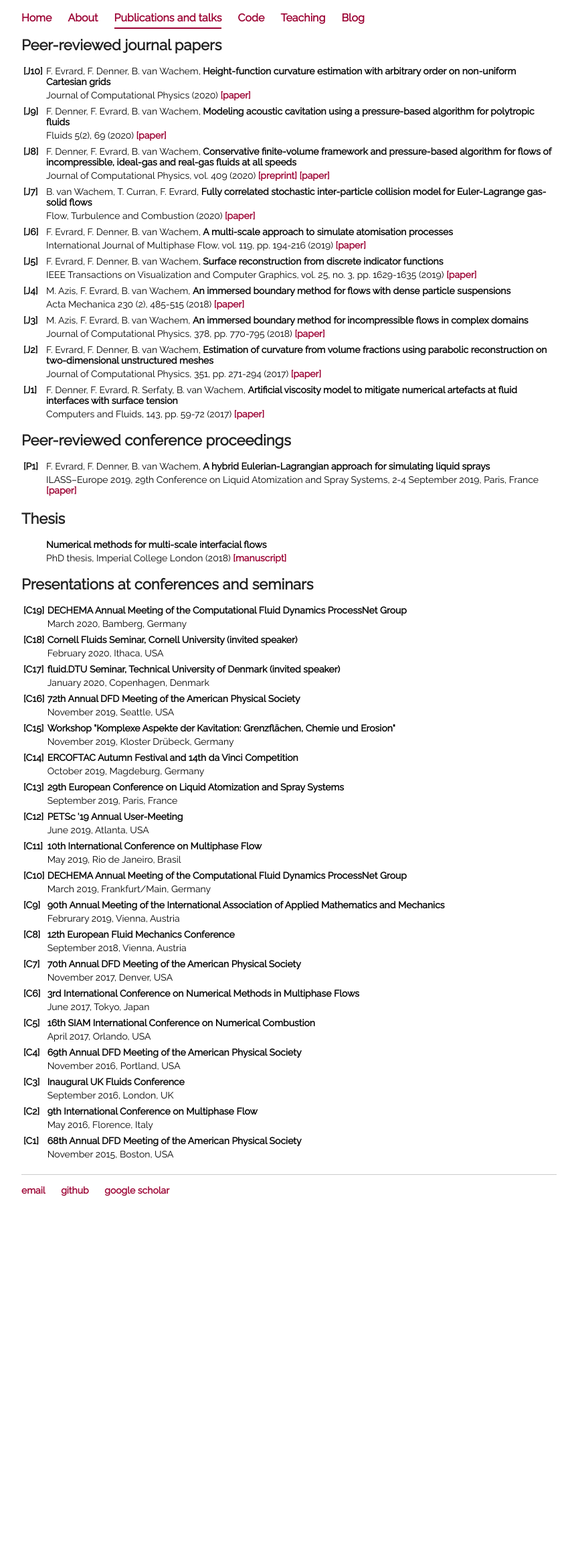
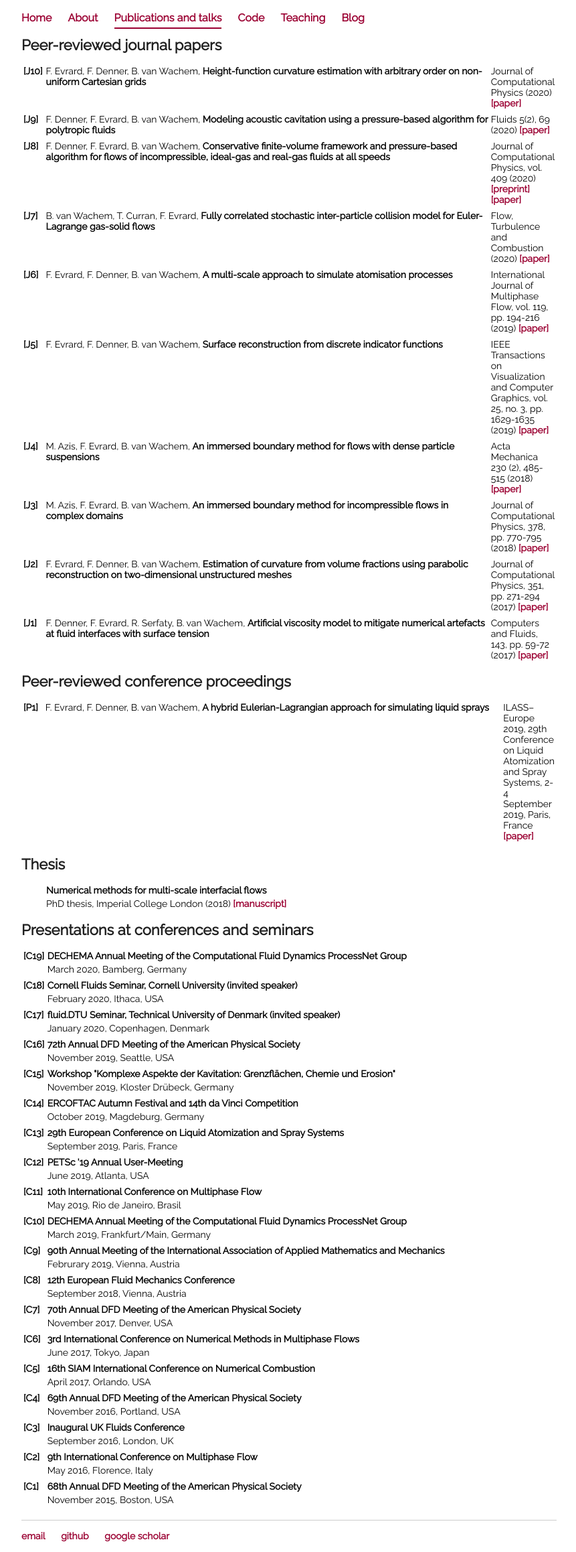
Before and after one commit to fabienevrard/fabienevrard.github.io, a Jekyll site: the page built from publications/index.html, in a window 1280 px wide. Shown: the whole page at 67% size, without its empty margins (208-1069 px from the left). Built offline with Jekyll 4.4.1, drawn with Linux system fonts in a browser that asks for light colours; before the commit the page ends 1801 px from its top, so only the background shows below that.

Commit message:
Update index.html

```diff
--- a/publications/index.html
+++ b/publications/index.html
@@ -10,93 +10,53 @@ title: Publications and talks
 		 <col width=95%>
 		 <tr>
 			 <td><b>[J10]</b></td>
-			 <td>F. Evrard, F. Denner, B. van Wachem, <b>Height-function curvature estimation with arbitrary order on non-uniform Cartesian grids</b></td>
-		 </tr>
-		 <tr>
-			 <td></td>
-			 <td>Journal of Computational Physics (2020) <b><a href="https://doi.org/10.1016/j.jcpx.2020.100060">[paper]</a></b></td>
+			 <td>F. Evrard, F. Denner, B. van Wachem, <b>Height-function curvature estimation with arbitrary order on non-uniform Cartesian grids</b></td><td>Journal of Computational Physics (2020) <b><a href="https://doi.org/10.1016/j.jcpx.2020.100060">[paper]</a></b></td>
 		 </tr>
 		 <tr><td></td><td></td></tr>
 		 <tr>
 			 <td><b>[J9]</b></td>
-			 <td>F. Denner, F. Evrard, B. van Wachem, <b>Modeling acoustic cavitation using a pressure-based algorithm for polytropic fluids</b></td>
-		 </tr>
-		 <tr>
-			 <td></td>
-			 <td>Fluids 5(2), 69 (2020) <b><a href="https://www.mdpi.com/2311-5521/5/2/69/pdf">[paper]</a></b></td>
+			 <td>F. Denner, F. Evrard, B. van Wachem, <b>Modeling acoustic cavitation using a pressure-based algorithm for polytropic fluids</b><td>Fluids 5(2), 69 (2020) <b><a href="https://www.mdpi.com/2311-5521/5/2/69/pdf">[paper]</a></b></td>
 		 </tr>
 		 <tr><td></td><td></td></tr>
 		 <tr>
 			 <td><b>[J8]</b></td>
-			 <td>F. Denner, F. Evrard, B. van Wachem, <b>Conservative finite-volume framework and pressure-based algorithm for flows of incompressible, ideal-gas and real-gas fluids at all speeds</b></td>
-		 </tr>
-		 <tr>
-			 <td></td>
-			 <td>Journal of Computational Physics, vol. 409 (2020) <b><a href="https://arxiv.org/abs/2002.10482">[preprint]</a></b> <b><a href="https://doi.org/10.1016/j.jcp.2020.109348">[paper]</a></b></td>
+			 <td>F. Denner, F. Evrard, B. van Wachem, <b>Conservative finite-volume framework and pressure-based algorithm for flows of incompressible, ideal-gas and real-gas fluids at all speeds</b><td>Journal of Computational Physics, vol. 409 (2020) <b><a href="https://arxiv.org/abs/2002.10482">[preprint]</a></b> <b><a href="https://doi.org/10.1016/j.jcp.2020.109348">[paper]</a></b></td>
 		 </tr>
 		 <tr><td></td><td></td></tr>
 		 <tr>
 			 <td><b>[J7]</b></td>
-			 <td>B. van Wachem, T. Curran, F. Evrard, <b>Fully correlated stochastic inter-particle collision model for Euler-Lagrange gas-solid flows</b></td>
-		 </tr>
-		 <tr>
-			 <td></td>
-			 <td>Flow, Turbulence and Combustion (2020) <b><a href="https://doi.org/10.1007/s10494-020-00111-7">[paper]</a></b></td>
+			 <td>B. van Wachem, T. Curran, F. Evrard, <b>Fully correlated stochastic inter-particle collision model for Euler-Lagrange gas-solid flows</b><td>Flow, Turbulence and Combustion (2020) <b><a href="https://doi.org/10.1007/s10494-020-00111-7">[paper]</a></b></td>
 		 </tr>
 		 <tr><td></td><td></td></tr>
 		 <tr>
 			 <td><b>[J6]</b></td>
-			 <td>F. Evrard, F. Denner, B. van Wachem, <b>A multi-scale approach to simulate atomisation processes</b></td>
-		 </tr>
-		 <tr>
-			 <td></td>
-			 <td>International Journal of Multiphase Flow, vol. 119, pp. 194-216 (2019) <b><a href="https://doi.org/10.1016/j.ijmultiphaseflow.2019.07.005">[paper]</a></b></td>
+			 <td>F. Evrard, F. Denner, B. van Wachem, <b>A multi-scale approach to simulate atomisation processes</b><td>International Journal of Multiphase Flow, vol. 119, pp. 194-216 (2019) <b><a href="https://doi.org/10.1016/j.ijmultiphaseflow.2019.07.005">[paper]</a></b></td>
 		 </tr>
 		 <tr><td></td><td></td></tr>
 		 <tr>
 			 <td><b>[J5]</b></td>
-			 <td>F. Evrard, F. Denner, B. van Wachem, <b>Surface reconstruction from discrete indicator functions</b></td>
-		 </tr>
-		 <tr>
-			 <td></td>
-			 <td>IEEE Transactions on Visualization and Computer Graphics, vol. 25, no. 3, pp. 1629-1635 (2019) <b><a href="https://doi.org/10.1109/TVCG.2018.2809751">[paper]</a></b></td>
+			 <td>F. Evrard, F. Denner, B. van Wachem, <b>Surface reconstruction from discrete indicator functions</b></td><td>IEEE Transactions on Visualization and Computer Graphics, vol. 25, no. 3, pp. 1629-1635 (2019) <b><a href="https://doi.org/10.1109/TVCG.2018.2809751">[paper]</a></b></td>
 		 </tr>
 		 <tr><td></td><td></td></tr>
 		 <tr>
 			 <td><b>[J4]</b></td>
-			 <td>M. Azis, F. Evrard, B. van Wachem, <b>An immersed boundary method for flows with dense particle suspensions</b></td>
-		 </tr>
-		 <tr>
-			 <td></td>
-			 <td>Acta Mechanica 230 (2), 485-515 (2018) <b><a href="https://doi.org/10.1007/s00707-018-2296-y">[paper]</a></b></td>
+			 <td>M. Azis, F. Evrard, B. van Wachem, <b>An immersed boundary method for flows with dense particle suspensions</b></td><td>Acta Mechanica 230 (2), 485-515 (2018) <b><a href="https://doi.org/10.1007/s00707-018-2296-y">[paper]</a></b></td>
 		 </tr>
 		 <tr><td></td><td></td></tr>
 		 <tr>
 			 <td><b>[J3]</b></td>
-			 <td>M. Azis, F. Evrard, B. van Wachem, <b>An immersed boundary method for incompressible flows in complex domains</b></td>
-		 </tr>
-		 <tr>
-			 <td></td>
-			 <td>Journal of Computational Physics, 378, pp. 770-795 (2018) <b><a href="https://doi.org/10.1016/j.jcp.2018.10.048">[paper]</a></b></td>
+			 <td>M. Azis, F. Evrard, B. van Wachem, <b>An immersed boundary method for incompressible flows in complex domains</b></td><td>Journal of Computational Physics, 378, pp. 770-795 (2018) <b><a href="https://doi.org/10.1016/j.jcp.2018.10.048">[paper]</a></b></td>
 		 </tr>
 		 <tr><td></td><td></td></tr>
 		 <tr>
 			 <td><b>[J2]</b></td>
 			 <td>F. Evrard, F. Denner, B. van Wachem, <b>Estimation of curvature from
-volume fractions using parabolic reconstruction on two-dimensional unstructured meshes</b></td>
-		 </tr>
-		 <tr>
-			 <td></td>
-			 <td>Journal of Computational Physics, 351, pp. 271-294 (2017) <b><a href="https://doi.org/10.1016/j.jcp.2017.09.034">[paper]</a></b></td>
+volume fractions using parabolic reconstruction on two-dimensional unstructured meshes</b></td><td>Journal of Computational Physics, 351, pp. 271-294 (2017) <b><a href="https://doi.org/10.1016/j.jcp.2017.09.034">[paper]</a></b></td>
 		 </tr>
 		 <tr><td></td><td></td></tr>
 		 <tr>
 			 <td><b>[J1]</b></td>
-			 <td>F. Denner, F. Evrard, R. Serfaty, B. van Wachem, <b>Artificial viscosity model to mitigate numerical artefacts at fluid interfaces with surface tension</b></td>
-		 </tr>
-		 <tr>
-			 <td></td>
-			 <td>Computers and Fluids, 143, pp. 59-72 (2017) <b><a href="https://doi.org/10.1016/j.compfluid.2016.11.006">[paper]</a></b></td>
+			 <td>F. Denner, F. Evrard, R. Serfaty, B. van Wachem, <b>Artificial viscosity model to mitigate numerical artefacts at fluid interfaces with surface tension</b></td><td>Computers and Fluids, 143, pp. 59-72 (2017) <b><a href="https://doi.org/10.1016/j.compfluid.2016.11.006">[paper]</a></b></td>
 		 </tr>
 	</table>
 
@@ -107,11 +67,7 @@ volume fractions using parabolic reconstruction on two-dimensional unstructured
 		 <col width=95%>
 		 <tr>
 			 <td><b>[P1]</b></td>
-			 <td>F. Evrard, F. Denner, B. van Wachem, <b>A hybrid Eulerian-Lagrangian approach for simulating liquid sprays</b></td>
-		 </tr>
-		 <tr>
-			 <td></td>
-			 <td>ILASS–Europe 2019, 29th Conference on Liquid Atomization and Spray Systems, 2-4 September 2019, Paris, France <b><a href="https://ilass19.sciencesconf.org/243747">[paper]</a></b></td>
+			 <td>F. Evrard, F. Denner, B. van Wachem, <b>A hybrid Eulerian-Lagrangian approach for simulating liquid sprays</b></td><td>ILASS–Europe 2019, 29th Conference on Liquid Atomization and Spray Systems, 2-4 September 2019, Paris, France <b><a href="https://ilass19.sciencesconf.org/243747">[paper]</a></b></td>
 		 </tr>
 		 <tr><td></td><td></td></tr>
 	</table>
```
